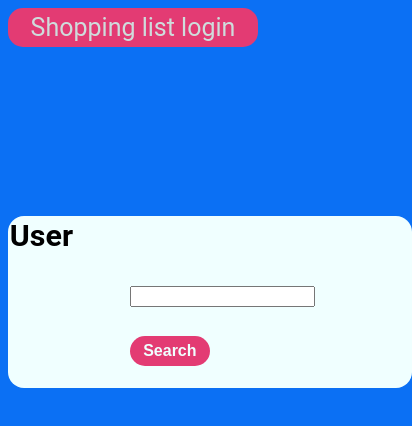
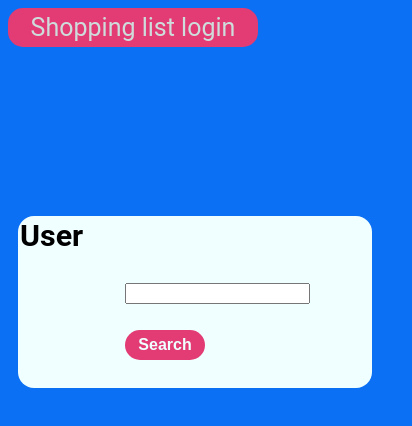
Before and after one commit to sthe0016/shoppingWebApp, a plain HTML site: page frontend/index.html in a window 390 px wide. Shown: the whole page, 412 px wide, since content can reach past the window. Drawn offline with Linux system fonts and the light colour scheme.

Commit message:
Test: changing dimensions for mobile devices

```diff
--- a/frontend/styles.css
+++ b/frontend/styles.css
@@ -408,6 +408,13 @@ body.common-body{
 
 }
 
+
+@media(max-width: 450px){ /* media query to adjust the contents of the page depending on the screen size. The following code only applies to screen width sizes <= 450px */
+    .index-login{
+        width: 350px;
+    }
+}
+
 @media(min-width: 1300px) { /* media query to adjust the contents of the page depending on the screen size. The following code only applies to screen width sizes >= 1300px */
     .label-styles{
         width: 150px;
```
